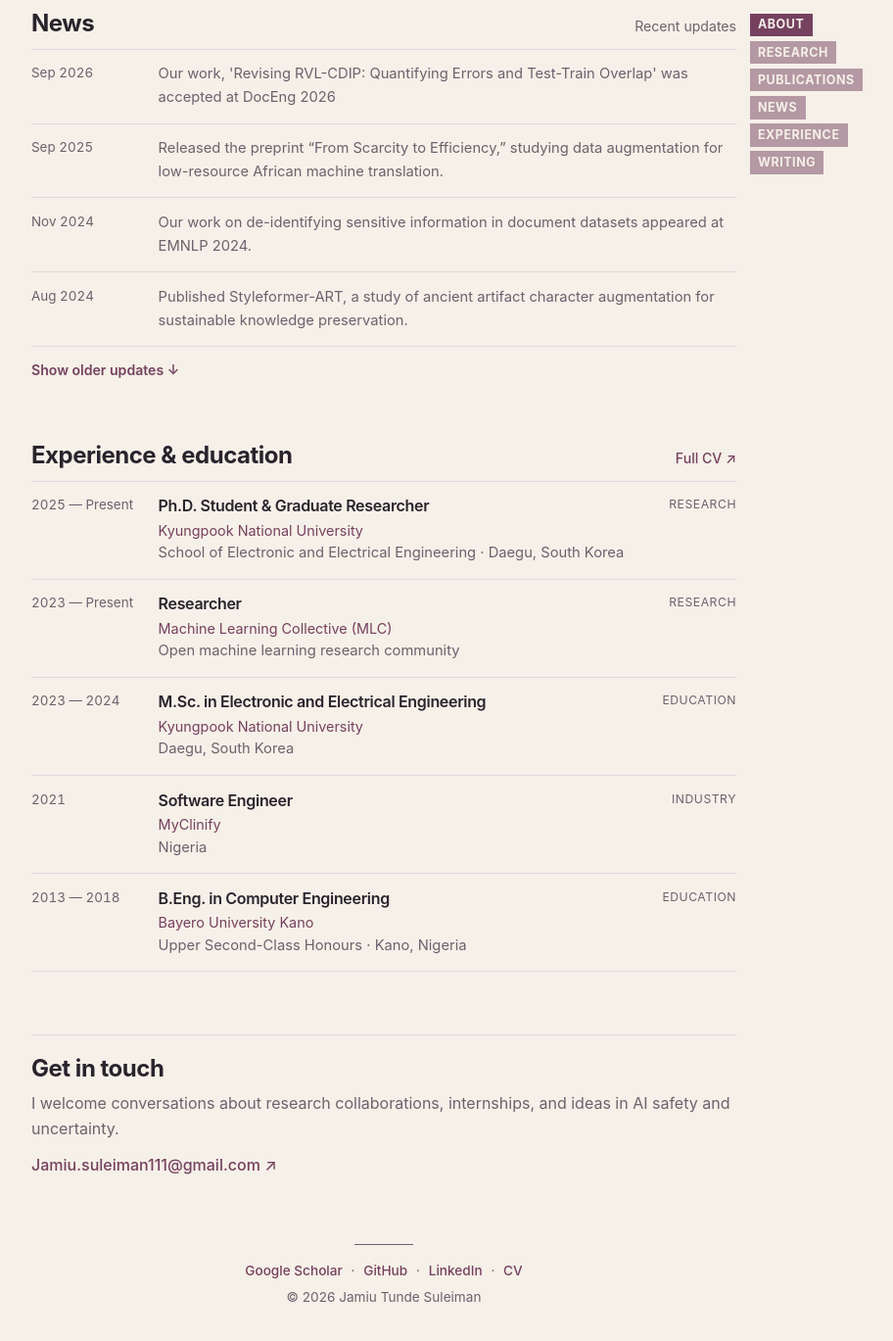
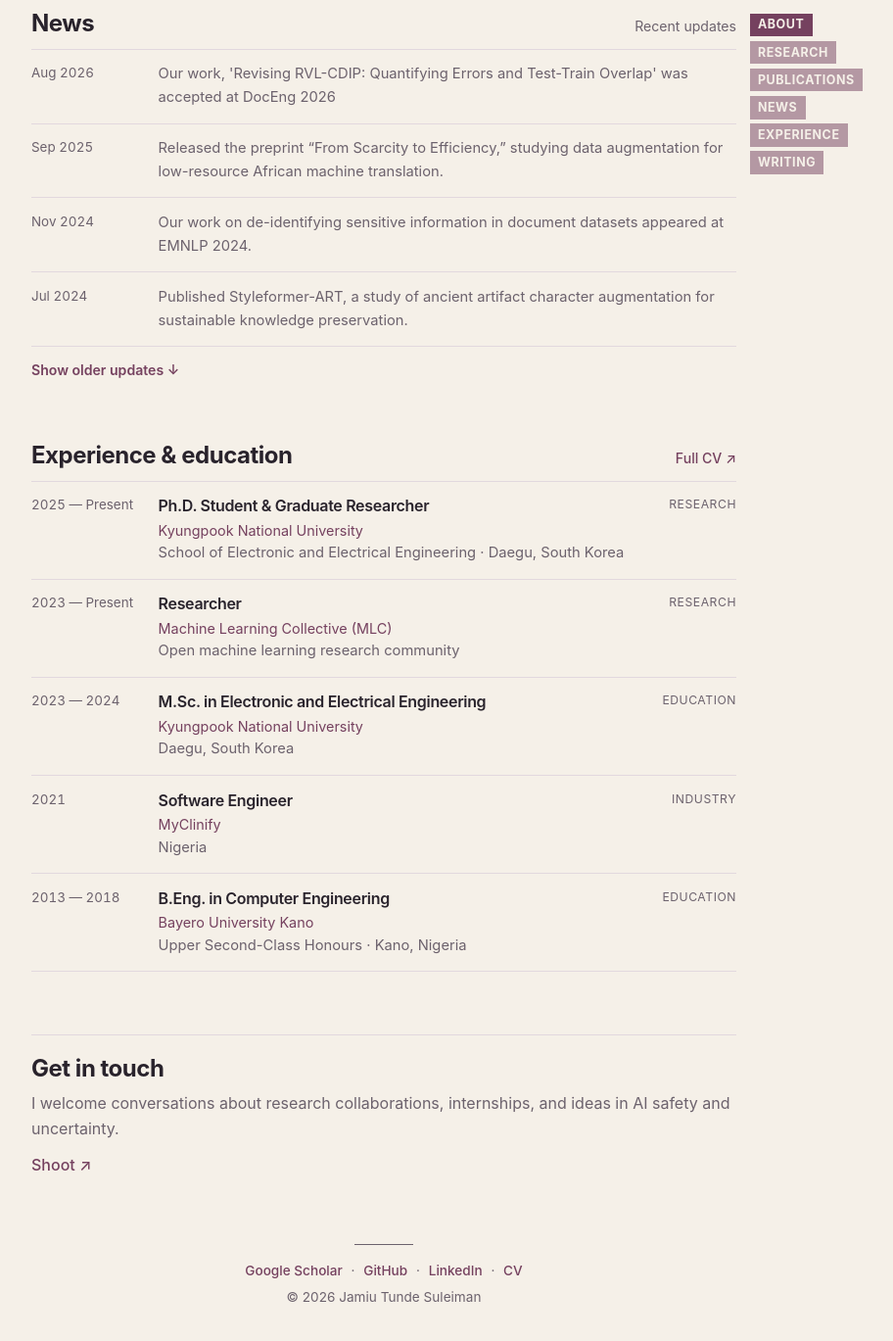
Before and after one commit to Tundeh/Tundeh.github.io, a Jekyll site: the page built from index.html, in a window 1280 px wide and 1400 px high, scrolled down 1877 px. Shown: the top 1369 px of the window at 98% size, without its empty margins (248-1160 px from the left). Built offline with Jekyll 4.4.1, drawn with Linux system fonts in a browser that asks for light colours; some of the changed lines change nothing that is shown.

Commit message:
Change the email button

```diff
--- a/_data/news.yaml
+++ b/_data/news.yaml
@@ -6,8 +6,8 @@ items:
   # - date: "Aug 2026"
   #   datetime: "2026-08"
   #   text: "Advanced a multi-signal uncertainty framework that combines lexical, semantic, and representation-space evidence for language-model failure detection."
-  - date: "Sep 2026"
-    datetime: "2026-09"
+  - date: "Aug 2026"
+    datetime: "2026-08"
     text: "Our work, 'Revising RVL-CDIP: Quantifying Errors and Test-Train Overlap' was accepted at DocEng 2026"
 
   - date: "Sep 2025"
@@ -18,8 +18,8 @@ items:
     datetime: "2024-11"
     text: "Our work on de-identifying sensitive information in document datasets appeared at EMNLP 2024."
 
-  - date: "Aug 2024"
-    datetime: "2024-08"
+  - date: "Jul 2024"
+    datetime: "2024-07"
     text: "Published Styleformer-ART, a study of ancient artifact character augmentation for sustainable knowledge preservation."
 
   - date: "Mar 2023"
--- a/index.html
+++ b/index.html
@@ -131,5 +131,10 @@ title: Home
 <section class="closing-section" aria-labelledby="contact-title">
   <h2 id="contact-title">Get in touch</h2>
   <p>I welcome conversations about research collaborations, internships, and ideas in AI safety and uncertainty.</p>
-  <p><a href="mailto:{{ site.data.main_info.email_raw }}">{{ site.data.main_info.email_raw }} ↗</a></p>
+  <!-- <p><a href="mailto:{{ site.data.main_info.email_raw }}"> Shoot ↗</a></p>
+  <p> -->
+  <a href="mailto:{{ site.data.main_info.email_raw }}"
+     aria-label="Send me an email"
+     title="Send me an email">Shoot ↗</a>
+</p>
 </section>
```
